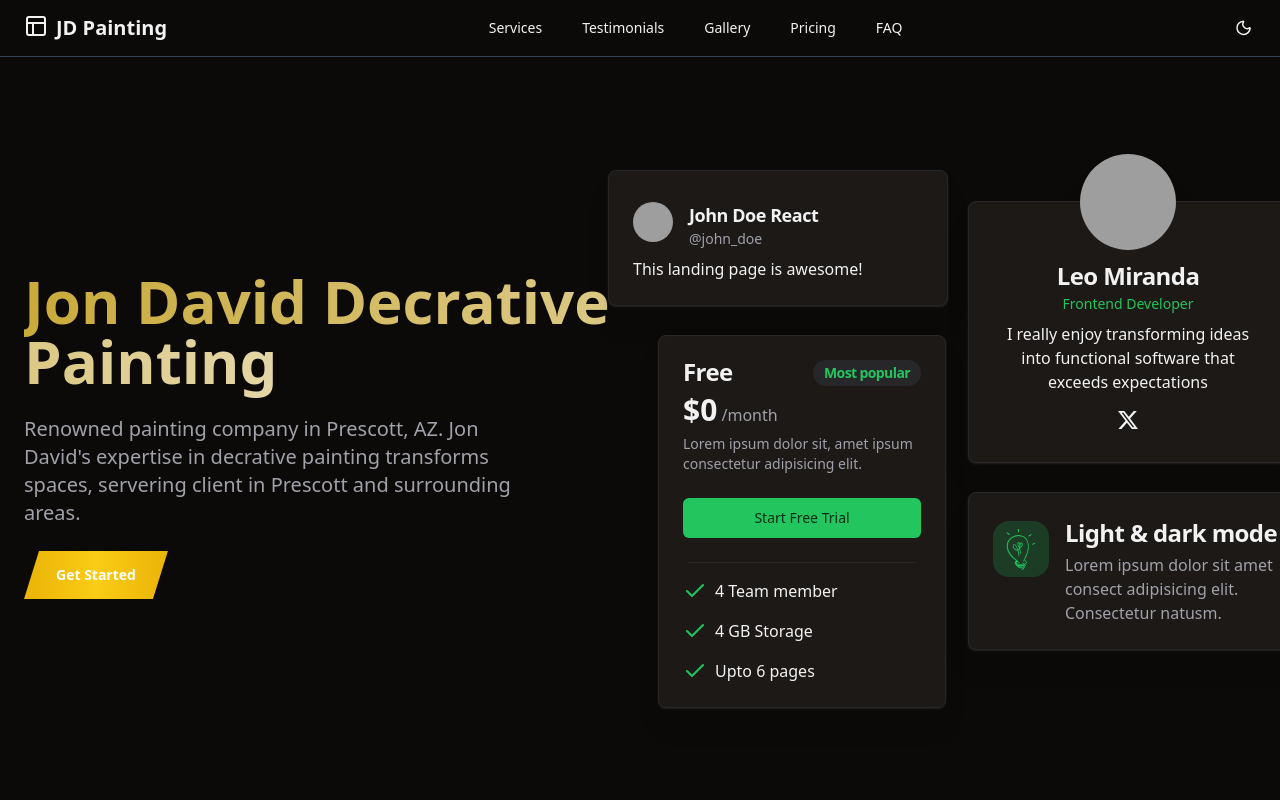
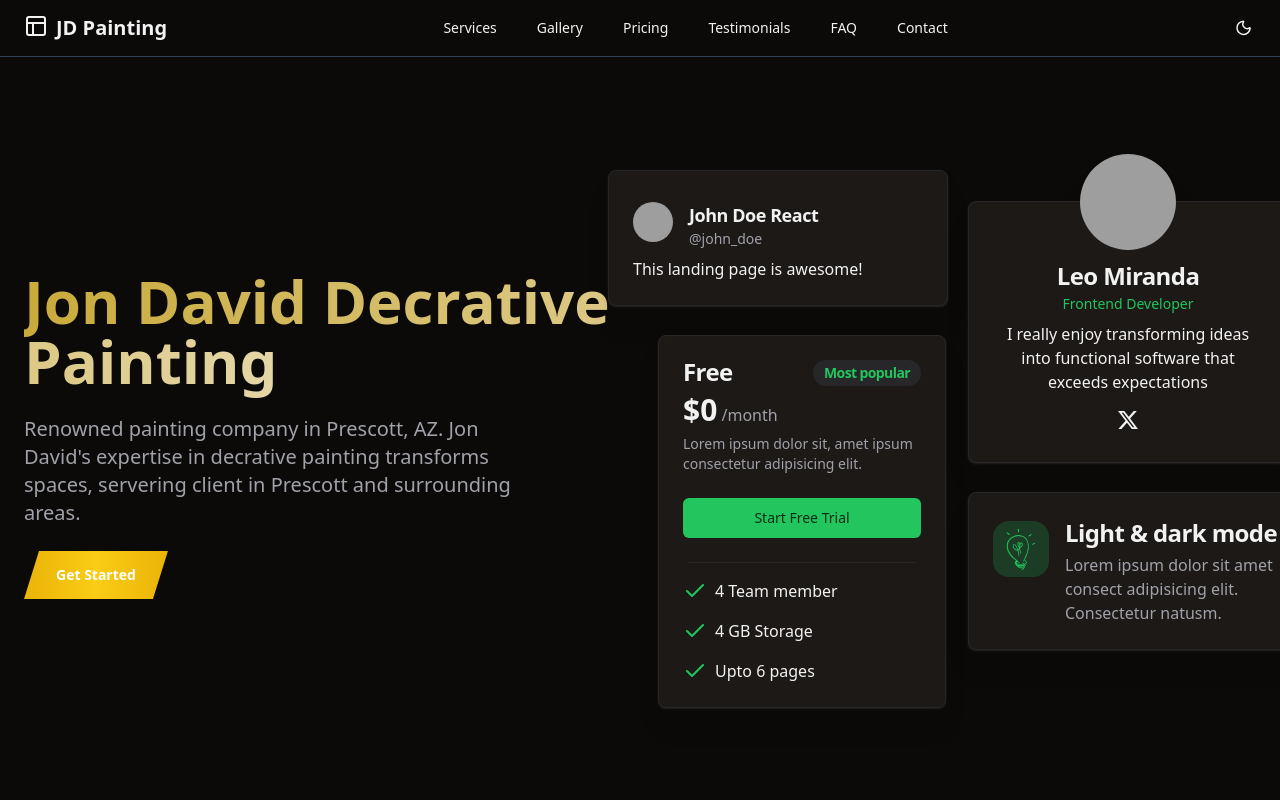
Before and after one commit to badger3000/jd-painting, an Astro site: page / in a window 1280 px wide. Shown: the top 800 px of the page. Built offline with nearby package versions, Linux system fonts and the light colour scheme; Astro itself is replaced by a stand-in of ours; grey boxes are pictures that could not be loaded.

Commit message:
updated navigation

```diff
--- a/src/components/Nav.tsx
+++ b/src/components/Nav.tsx
@@ -27,10 +27,7 @@
     href: "#services",
     label: "Services",
   },
-  {
-    href: "#testimonials",
-    label: "Testimonials",
-  },
+
   {
     href: "#gallery",
     label: "Gallery",
@@ -40,8 +37,16 @@
     label: "Pricing",
   },
   {
+    href: "#testimonials",
+    label: "Testimonials",
+  },
+  {
     href: "#faq",
     label: "FAQ",
+  },
+  {
+    href: "#contact",
+    label: "Contact",
   },
 ];
 
```
